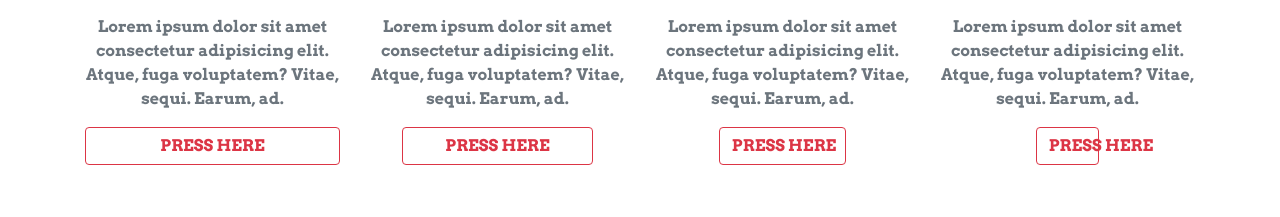
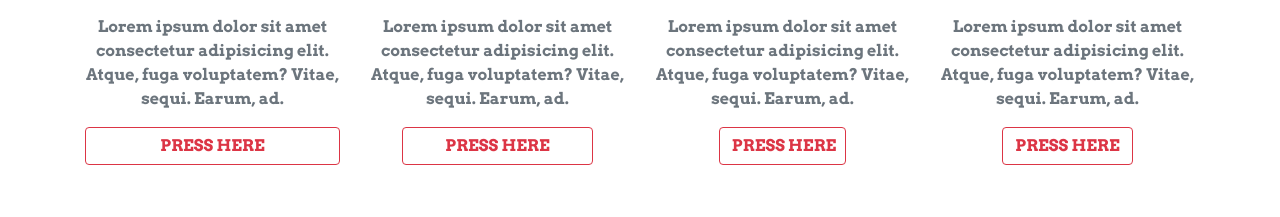
Before and after one commit to Landr11/Web-dev-agency-site, a plain HTML site: page index.html in a window 1280 px wide. Shown: the part 1200-1417 px from the top of the page. Drawn offline with Linux system fonts and the light colour scheme.

Commit message:
button size correction

```diff
--- a/index.html
+++ b/index.html
@@ -113,7 +113,7 @@
           <h3 class="text-uppercase my-3">js</h3>
           <p class="text-muted">Lorem ipsum dolor sit amet consectetur adipisicing elit. Atque, fuga voluptatem? Vitae,
             sequi. Earum, ad.</p>
-          <a href="#" class="btn btn-outline-danger w-25 text-uppercase">press here</a>
+          <a href="#" class="btn btn-outline-danger w-70 text-uppercase">press here</a>
         </div>
 
         <!--End of single column-->
```
